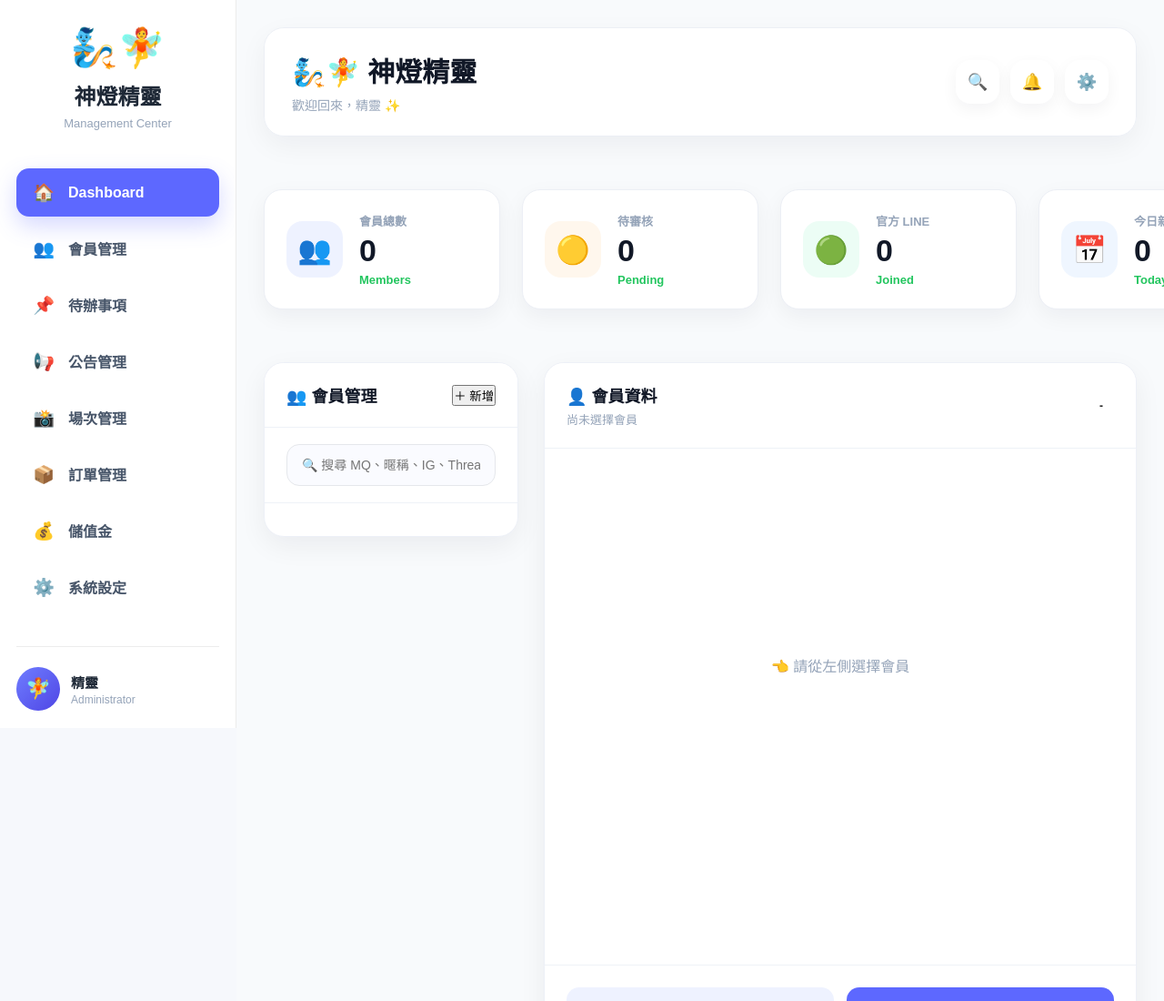
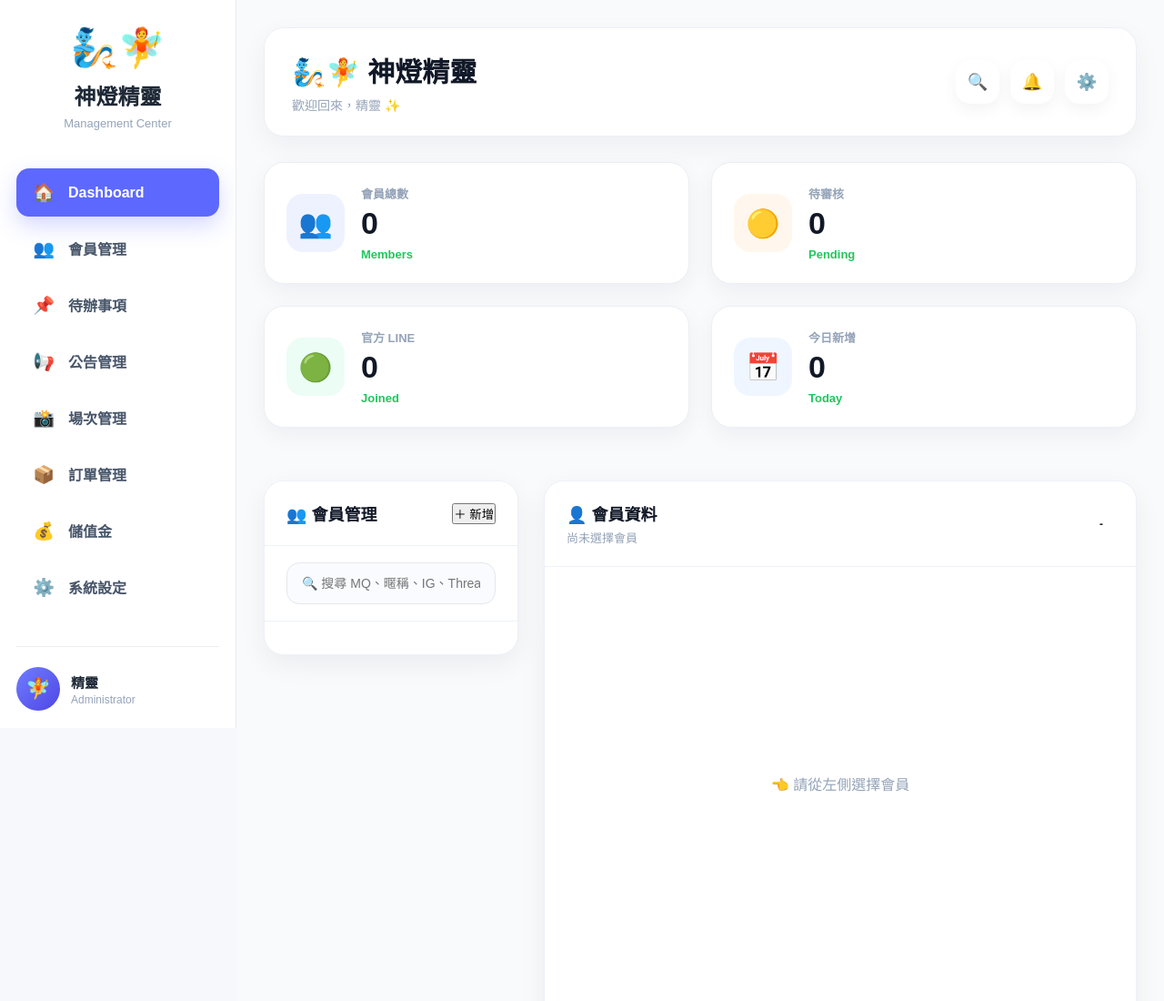
Before and after one commit to lee01090917-dot/maituqianri, a plain HTML site: page admin2.html in a window 1280 px wide. Shown: the top 1100 px of the page at 91% size. Drawn offline with Linux system fonts and the light colour scheme; no server answers.

Commit message:
Update admin2-dashboard.css

```diff
--- a/admin2-dashboard.css
+++ b/admin2-dashboard.css
@@ -4,25 +4,21 @@
 
 .dashboard{
 
-    width:100%;
-
     display:grid;
 
-    grid-template-columns:repeat(4,minmax(260px,1fr));
+    grid-template-columns:repeat(4,minmax(240px,1fr));
 
     gap:24px;
 
-    margin:30px 0;
+    margin-bottom:30px;
 
 }
 
+/* ==========================================
+   Stat Card
+========================================== */
+
 .stat-card{
-
-    background:#ffffff;
-
-    border-radius:20px;
-
-    padding:24px;
 
     display:flex;
 
@@ -30,29 +26,44 @@
 
     gap:18px;
 
+    padding:24px;
+
+    background:#ffffff;
+
     border:1px solid #eceff5;
+
+    border-radius:22px;
 
     box-shadow:0 8px 24px rgba(15,23,42,.05);
 
-    transition:.25s;
+    cursor:pointer;
 
-    cursor:pointer;
+    transition:
+        transform .25s,
+        box-shadow .25s,
+        border-color .25s;
 
 }
 
 .stat-card:hover{
 
-    transform:translateY(-4px);
+    transform:translateY(-5px);
 
-    box-shadow:0 18px 40px rgba(15,23,42,.12);
+    border-color:#d7ddff;
+
+    box-shadow:0 18px 40px rgba(15,23,42,.10);
 
 }
 
+/* ==========================================
+   Icon
+========================================== */
+
 .icon{
 
-    width:62px;
+    width:64px;
 
-    height:62px;
+    height:64px;
 
     border-radius:18px;
 
@@ -63,6 +74,16 @@
     align-items:center;
 
     font-size:30px;
+
+    flex-shrink:0;
+
+    background:#eef2ff;
+
+}
+
+/* 四種顏色 */
+
+.stat-card:nth-child(1) .icon{
 
     background:#eef2ff;
 
@@ -86,63 +107,25 @@
 
 }
 
-.stat-card small{
-
-    display:block;
-
-    color:#94a3b8;
-
-    font-size:13px;
-
-    margin-bottom:6px;
-
-    font-weight:600;
-
-}
-
-.stat-card h2{
-
-    font-size:34px;
-
-    color:#111827;
-
-    margin:0;
-
-    font-weight:700;
-
-    line-height:1;
-
-}
-
-.stat-card p{
-
-    margin-top:8px;
-
-    color:#22c55e;
-
-    font-size:13px;
-
-    font-weight:600;
-
-}
+/* ==========================================
+   Text
+========================================== */
 
 .stat-content{
 
-    display:flex;
-
-    flex-direction:column;
-
-    justify-content:center;
+    flex:1;
 
 }
 
 .stat-content small{
 
+    display:block;
+
+    margin-bottom:6px;
+
     color:#94a3b8;
 
     font-size:13px;
-
-    margin-bottom:6px;
 
     font-weight:600;
 
@@ -154,6 +137,8 @@
 
     font-size:34px;
 
+    line-height:1;
+
     font-weight:700;
 
     color:#111827;
@@ -162,10 +147,36 @@
 
 .stat-content p{
 
-    margin-top:8px;
+    margin-top:10px;
 
     font-size:13px;
 
     color:#22c55e;
 
+    font-weight:600;
+
 }
+
+/* ==========================================
+   Responsive
+========================================== */
+
+@media (max-width:1400px){
+
+    .dashboard{
+
+        grid-template-columns:repeat(2,1fr);
+
+    }
+
+}
+
+@media (max-width:768px){
+
+    .dashboard{
+
+        grid-template-columns:1fr;
+
+    }
+
+}
```
